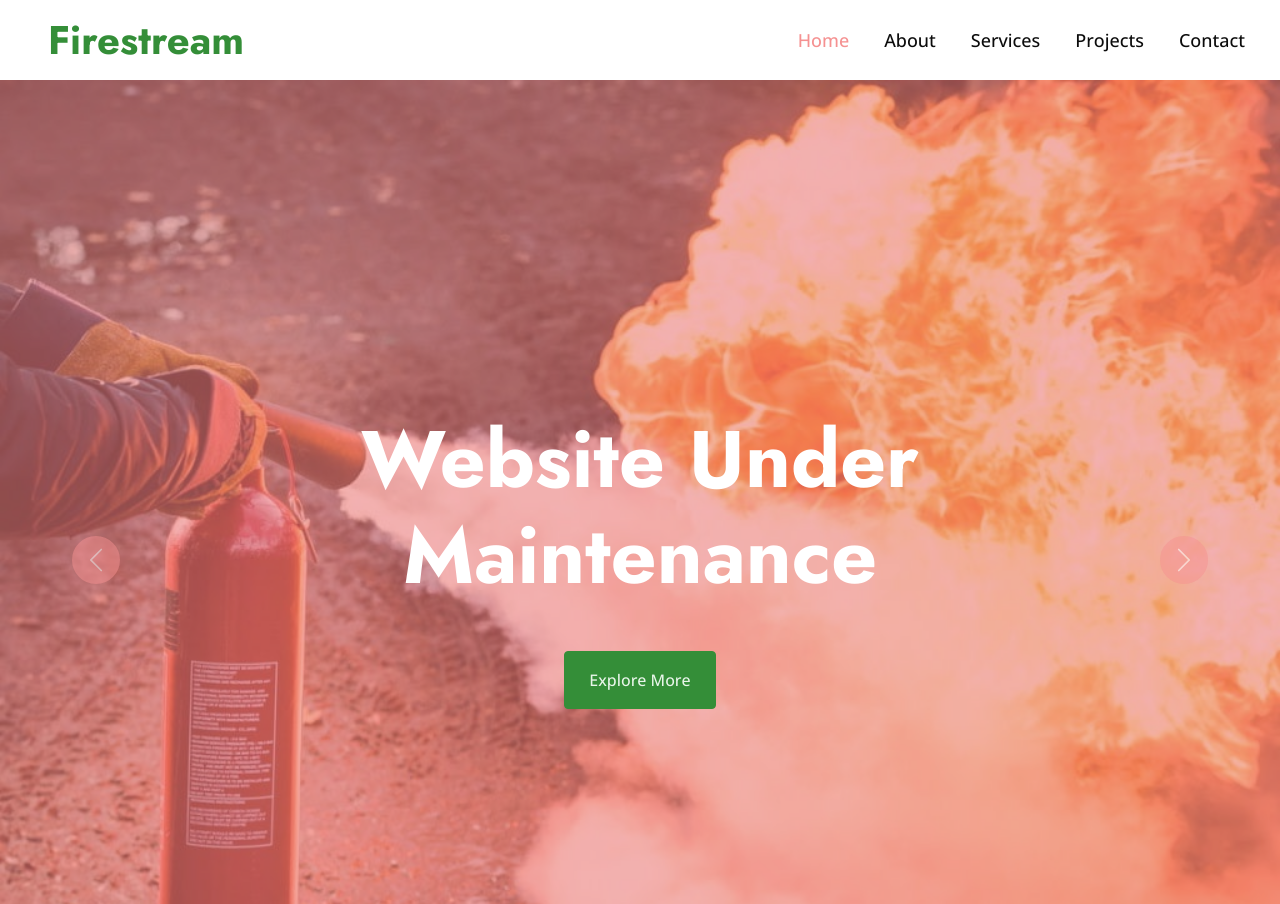
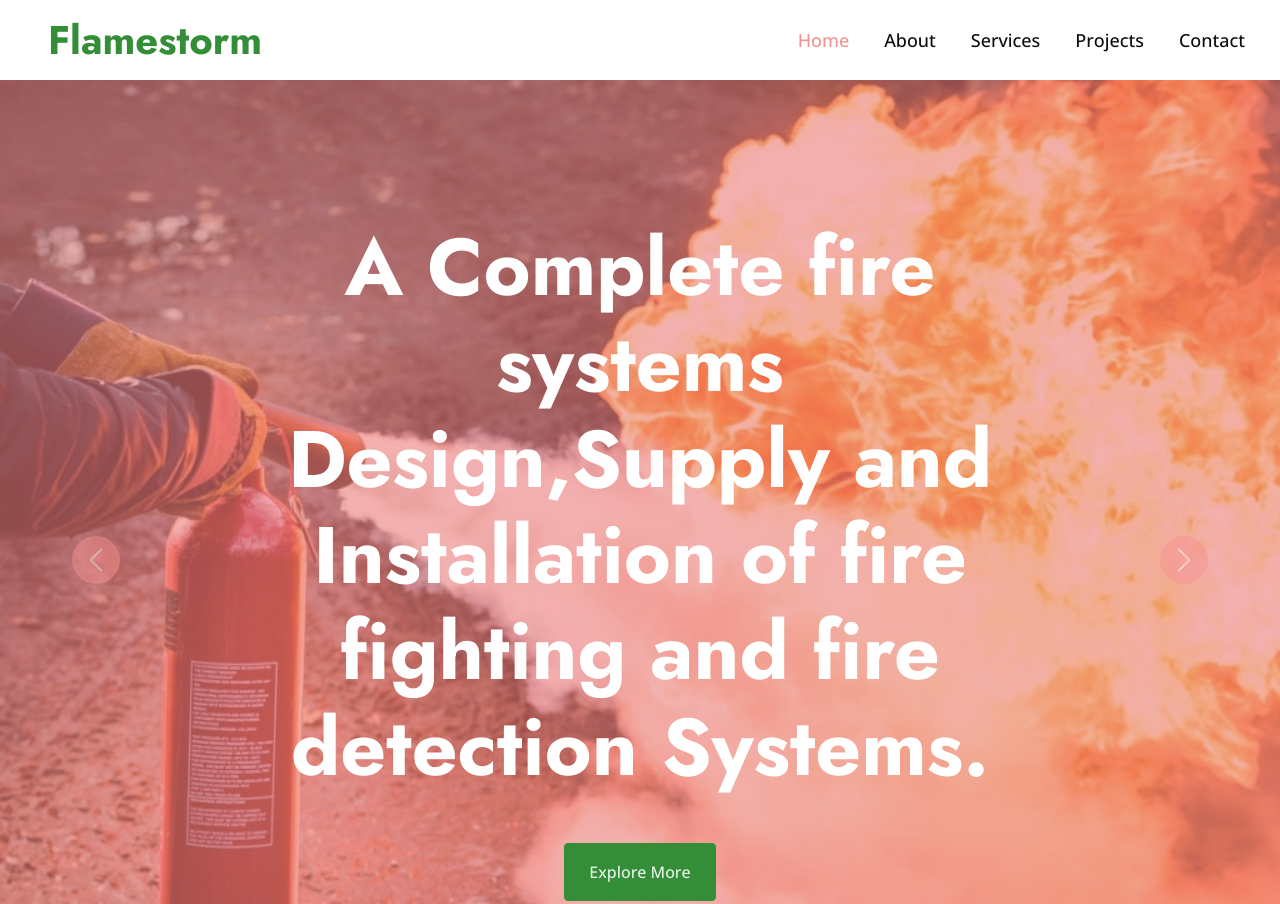
Before and after one commit to sinupalappetty/flamestormnew, a plain HTML site: page index.html in a window 1280 px wide. Shown: the top 904 px of the page. Drawn offline with nearby package versions, Linux system fonts and the light colour scheme.

Commit message:
second commit

```diff
--- a/index.html
+++ b/index.html
@@ -46,7 +46,7 @@
     <!-- Navbar Start -->
     <nav class="navbar navbar-expand-lg bg-white navbar-light sticky-top p-0">
         <a href="index.html" class="navbar-brand d-flex  align-items-center px-4 px-lg-5">
-            <h1 class="m-0 text-primary">Firestream</h1>
+            <h1 class="m-0 text-primary">Flamestorm</h1>
         </a>
         <button type="button" class="navbar-toggler me-4" data-bs-toggle="collapse" data-bs-target="#navbarCollapse">
             <span class="navbar-toggler-icon"></span>
@@ -89,7 +89,7 @@
                         <div class="container">
                             <div class="row justify-content-center">
                                 <div class="col-lg-8">
-                                    <h1 class="display-1 text-white mb-5 animated slideInDown">Website Under Maintenance</h1>
+                                    <h1 class="display-1 text-white mb-5 animated slideInDown">A Complete fire systems Design,Supply and Installation of fire fighting and fire detection Systems.</h1>
                                     <a href="" class="btn btn-primary py-sm-3 px-sm-4">Explore More</a>
                                 </div>
                             </div>
```
